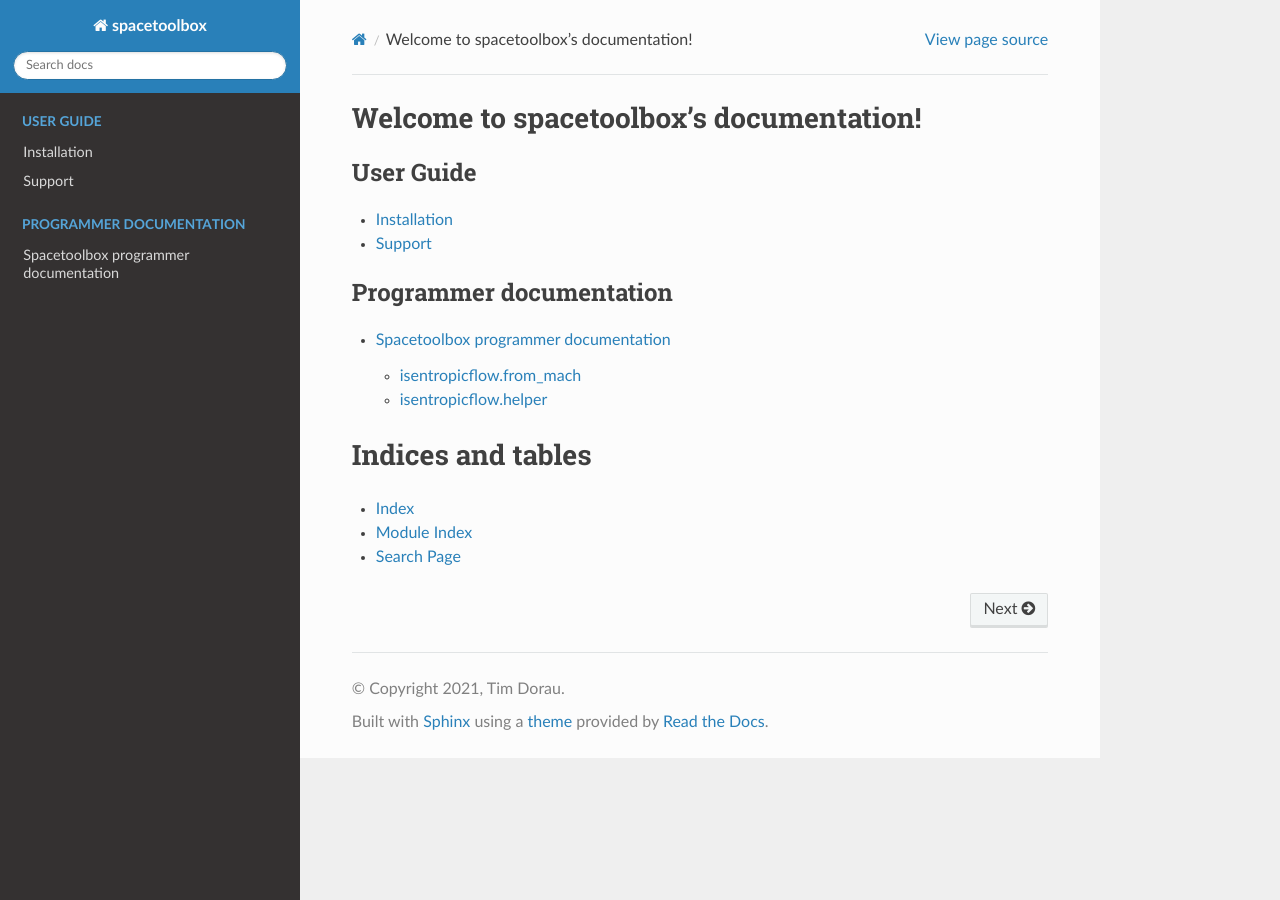
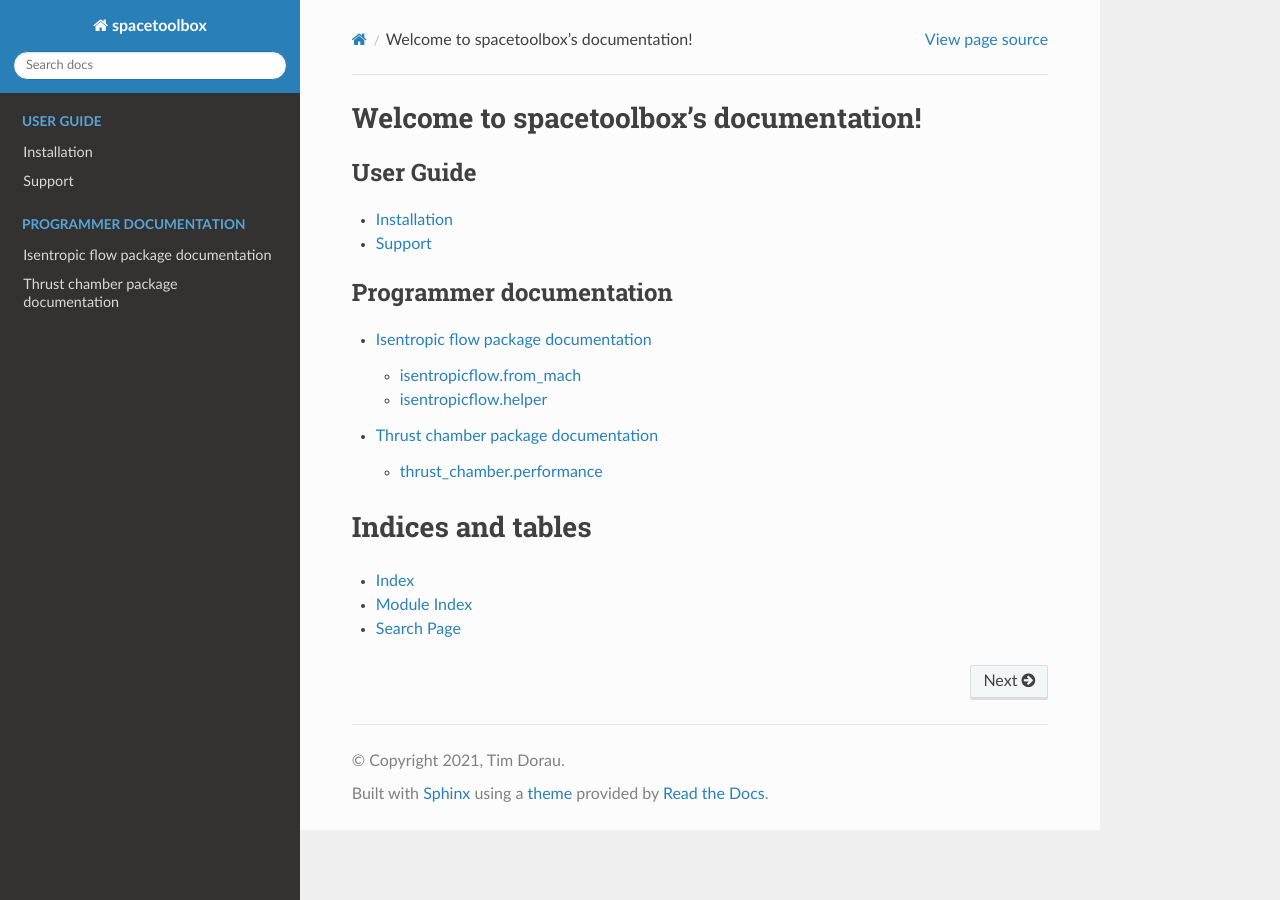
Before and after one commit to TDorau/spacetoolbox, a Sphinx documentation site: the page built from docs/index.rst, in a window 1280 px wide. Built offline with Sphinx 7.4.7 and the Read the Docs theme 2.0.0, drawn with Linux system fonts in a browser that asks for light colours.

Commit message:
Add thrust chamber documentation in a separate section

```diff
--- a/docs/index.rst
+++ b/docs/index.rst
@@ -16,7 +16,8 @@ Welcome to spacetoolbox's documentation!
 .. toctree::
    :caption: Programmer documentation
 
-   api
+   isentropicflow
+   thrustchamber
 
 Indices and tables
 ==================
--- a/docs/api.rst
+++ b/docs/isentropicflow.rst
@@ -1,4 +1,4 @@
-Spacetoolbox programmer documentation
+Isentropic flow package documentation
 =====================================
 
 This is an infopage ...
--- /dev/null
+++ b/docs/thrustchamber.rst
@@ -0,0 +1,10 @@
+Thrust chamber package documentation
+=====================================
+
+This is an infopage ...
+
+thrust_chamber.performance
+-----------------------------
+
+.. automodule:: thrust_chamber.performance
+   :members:
```
